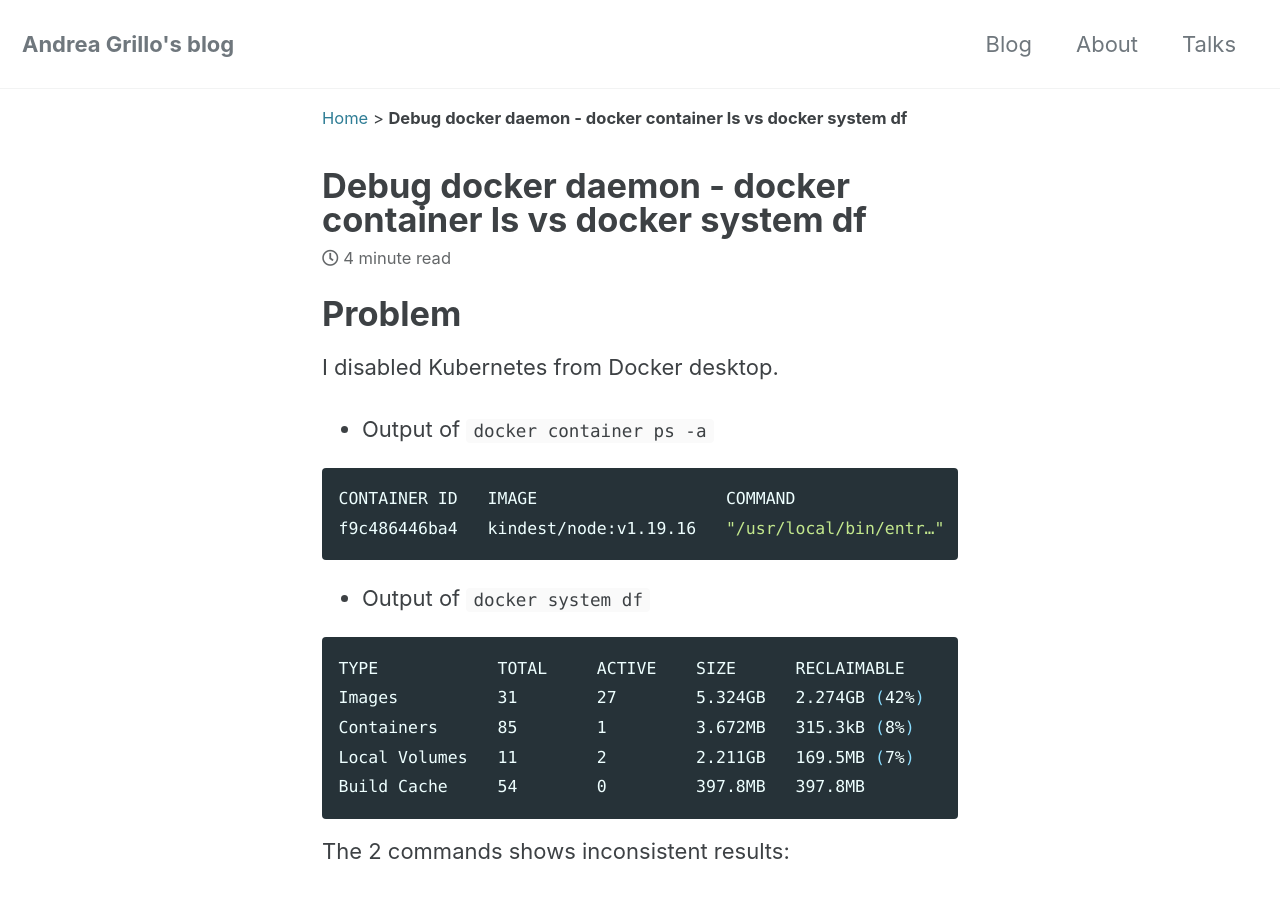
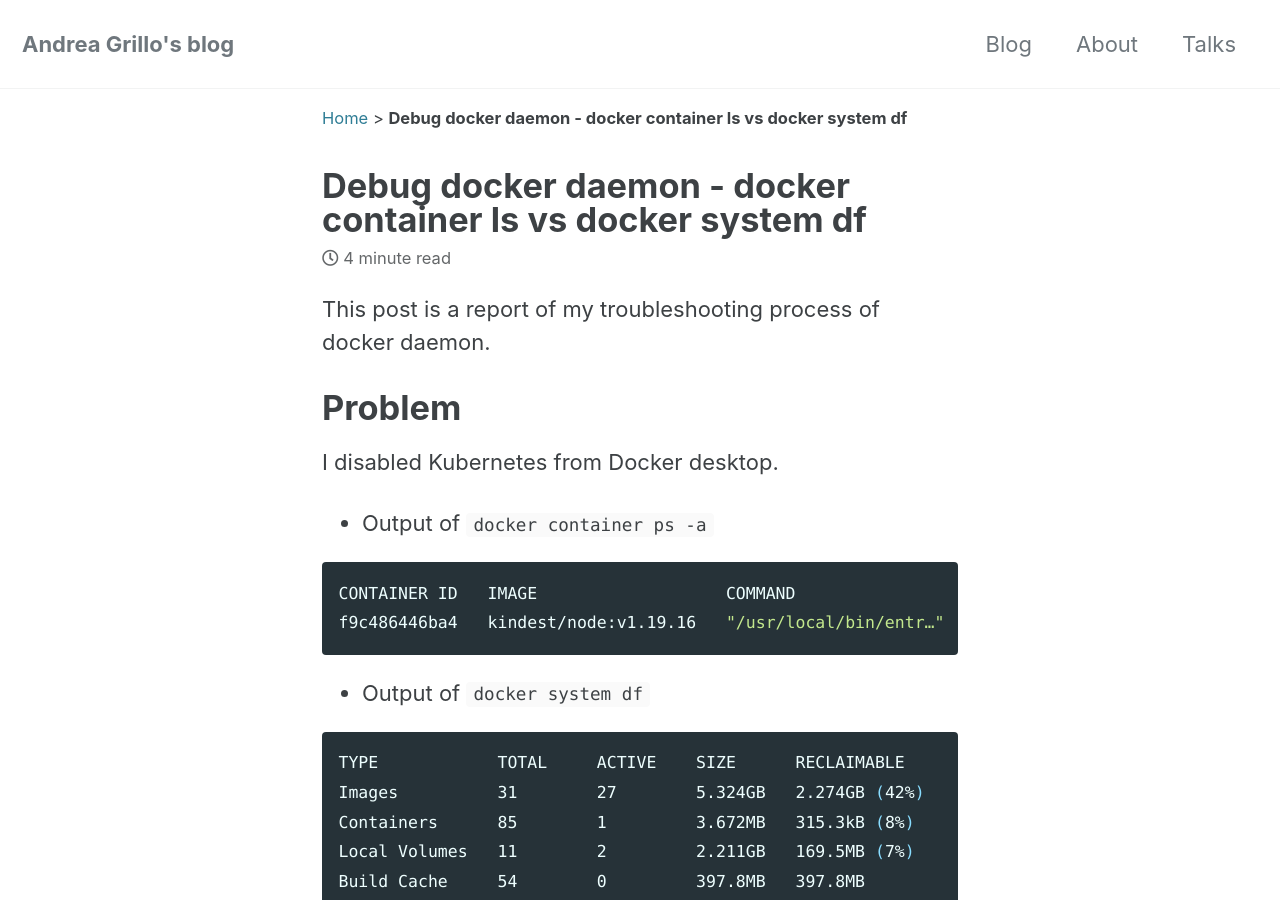
Before and after one commit to andregri/andregri.github.io, a Jekyll site: the page built from _posts/programming/2023-03-26-debug-docker-daemon.md, in a window 1280 px wide and 900 px high. Built offline with Jekyll 4.4.1, drawn with Linux system fonts in a browser that asks for light colours; cached includes are drawn as plain includes; comment, search, counter and statistics services are not loaded.

Commit message:
fix brief

```diff
--- a/_posts/programming/2023-03-26-debug-docker-daemon.md
+++ b/_posts/programming/2023-03-26-debug-docker-daemon.md
@@ -3,6 +3,8 @@ layout: single
 title: Debug docker daemon - docker container ls vs docker system df
 tags: docker go
 ---
+
+This post is a report of my troubleshooting process of docker daemon.
 
 # Problem
 
```
